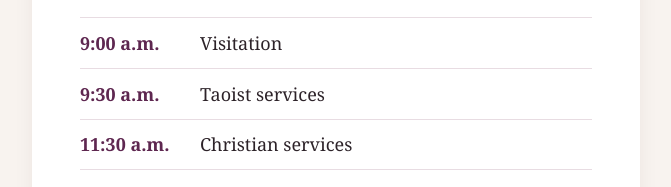
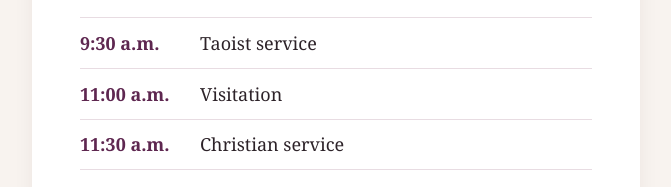
Before and after one commit to tru10000/joyce-leung, a plain HTML site: page index.html in a window 1280 px wide. Shown: the part 847-1034 px from the top of the page, without its empty margins (304-975 px from the left). Drawn offline with nearby package versions, Linux system fonts and the light colour scheme.

Commit message:
Move visitation after the Taoist service
New order: Taoist service 9:30, visitation 11:00, Christian service
11:30, with "service" singular. Also ignore the local notify/ folder,
which holds the contact list and message drafts.

Co-Authored-By: Claude Opus 5.5 <noreply@anthropic.com>

```diff
--- a/index.html
+++ b/index.html
@@ -334,9 +334,9 @@
       <p class="service-date"><time datetime="2026-11-06">Friday, November 6, 2026</time></p>
 
       <ul class="schedule">
-        <li><time datetime="2026-11-06T09:00-10:00">9:00 a.m.</time> <span>Visitation</span></li>
-        <li><time datetime="2026-11-06T09:30-10:00">9:30 a.m.</time> <span>Taoist services</span></li>
-        <li><time datetime="2026-11-06T11:30-10:00">11:30 a.m.</time> <span>Christian services</span></li>
+        <li><time datetime="2026-11-06T09:30-10:00">9:30 a.m.</time> <span>Taoist service</span></li>
+        <li><time datetime="2026-11-06T11:00-10:00">11:00 a.m.</time> <span>Visitation</span></li>
+        <li><time datetime="2026-11-06T11:30-10:00">11:30 a.m.</time> <span>Christian service</span></li>
       </ul>
 
       <address>
```
Also changed, not shown: 1 other file.
